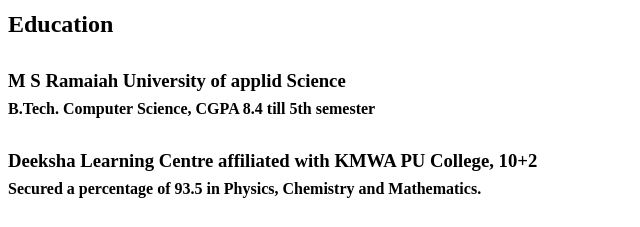
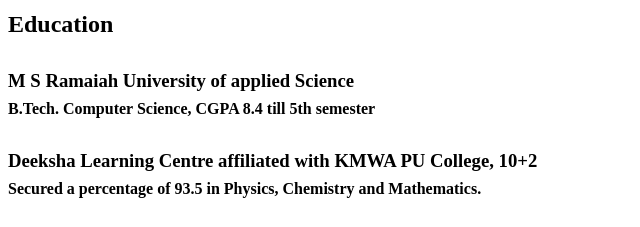
Before and after one commit to chaitanya-priya/chaitanya-priya.github.io, a plain HTML site: page resume.html in a window 1280 px wide. Shown: the part 345-572 px from the top of the page, 0-640 px from the left. Drawn offline with Linux system fonts and the light colour scheme.

Commit message:
Update resume.html

```diff
--- a/resume.html
+++ b/resume.html
@@ -29,7 +29,7 @@
 
     <h2>Education</h2>
 
-    <h3>M S Ramaiah University of applid Science</h3>
+    <h3>M S Ramaiah University of applied Science</h3>
     <h4>B.Tech. Computer Science, CGPA 8.4 till 5th semester</h4>
 
 
```
